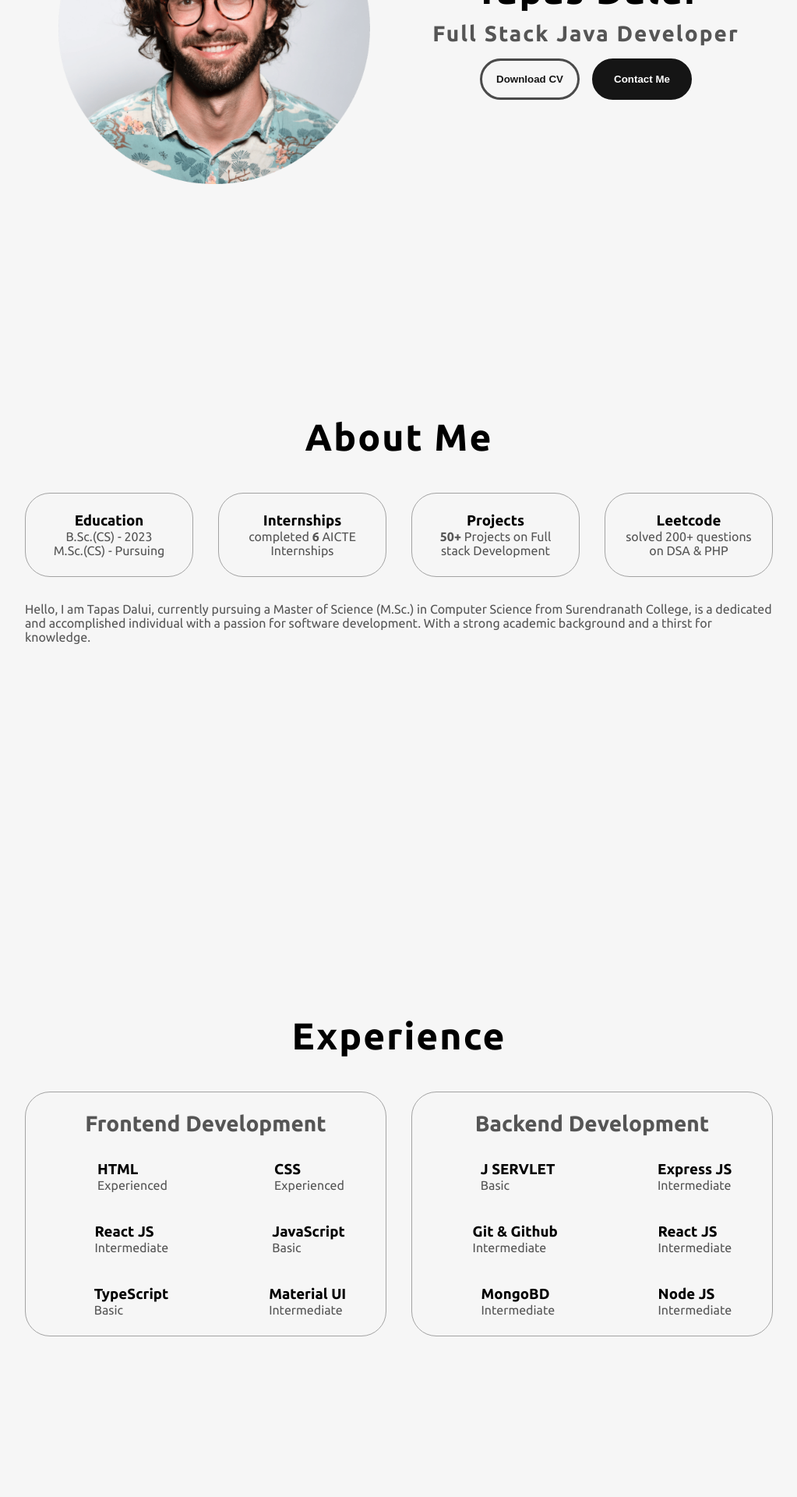
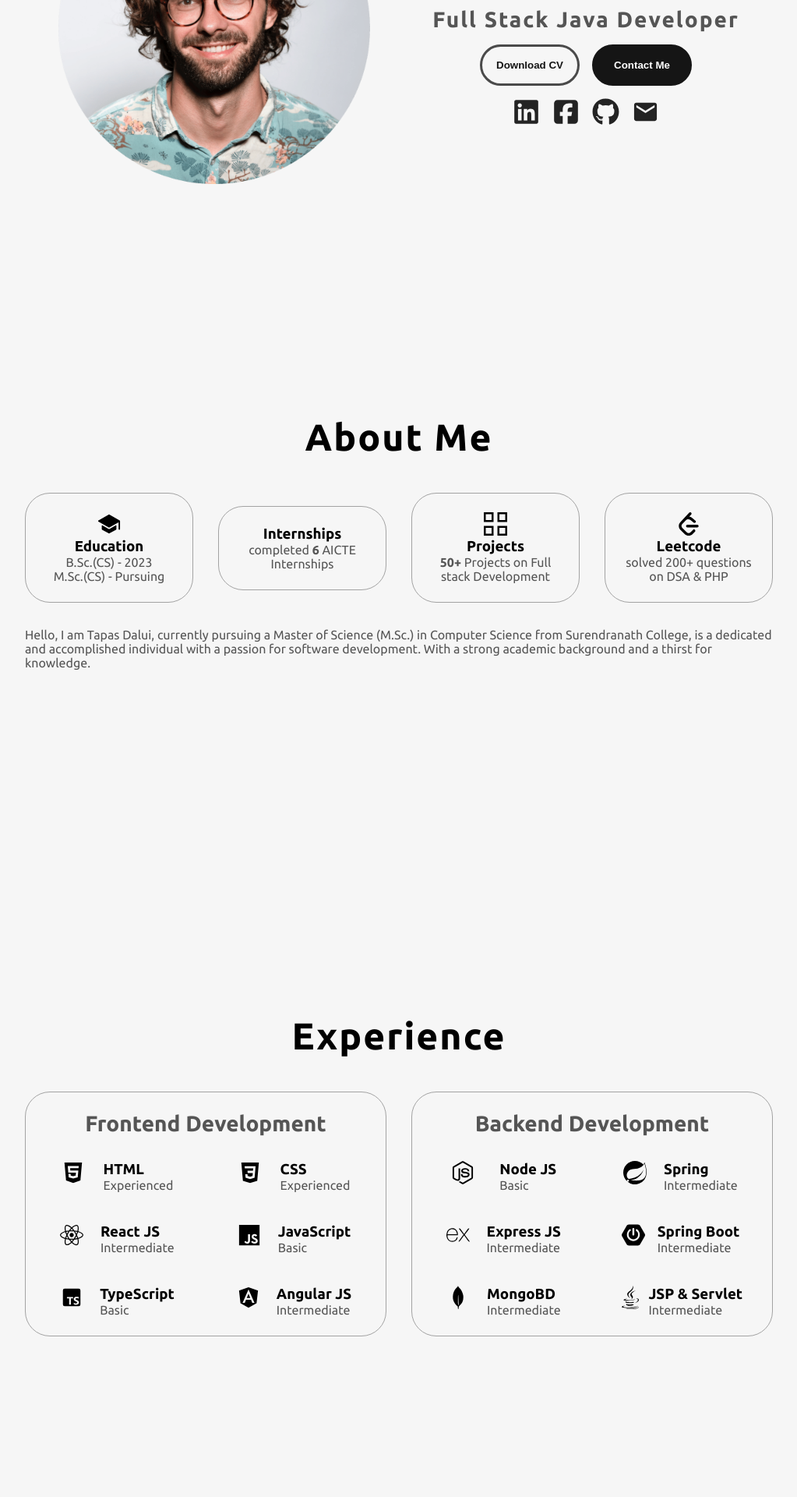
Before and after one commit to Tapas-Dalui/portfolio, a React (Vite) app: page / in a window 1280 px wide. Shown: the part 440-2360 px from the top of the page at 78% size, without its empty margins (128-1151 px from the left). Built offline with nearby package versions, Linux system fonts and the light colour scheme.

Commit message:
adding icons

```diff
--- a/src/components/About/About.css
+++ b/src/components/About/About.css
@@ -44,6 +44,9 @@
     border-color: rgb(163, 163, 163);
     text-align: center;
 }
+.details-container .icons{
+    font-size: 30px;
+}
 
 .section-container {
     gap: 4rem;
--- a/src/components/About/About.jsx
+++ b/src/components/About/About.jsx
@@ -1,5 +1,8 @@
 import React from 'react'
 import './About.css'
+import { IoSchool } from "react-icons/io5";
+import { GrProjects } from "react-icons/gr";
+import { SiLeetcode } from "react-icons/si";
 
 function About() {
     return (
@@ -13,7 +16,7 @@ function About() {
                         <div className="about-containers">
 
                             <div className="details-container">
-                                <i className="fa-solid fa-graduation-cap about-icon"></i>
+                            <IoSchool className='icons' />
                                 <h3>Education</h3>
                                 <p>B.Sc.(CS) - 2023<br />M.Sc.(CS) - Pursuing</p>
                             </div>
@@ -24,12 +27,12 @@ function About() {
                             </div>
 
                             <div className="details-container">
-                                <i className="fa-solid fa-diagram-project"></i>
+                            <GrProjects className='icons'/>
                                 <h3>Projects</h3>
                                 <p><b>50+ </b>Projects on Full stack Development</p>
                             </div>
                             <div className="details-container">
-                                <i className="fa-solid fa-circle-nodes"></i>
+                            <SiLeetcode className='icons'/>
                                 <h3>Leetcode</h3>
                                 <p>solved 200+ questions on DSA & PHP</p>
                             </div>
--- a/src/components/Contact/Contact.css
+++ b/src/components/Contact/Contact.css
@@ -26,12 +26,16 @@
     gap: 0.5rem;
     margin: 1rem;
 }
-
-.contact-info-container a {
-    margin: 10px;
+.contact-info-container .icons{
+    color: #232323;
+    font-size: 35px;
+    margin-right: 10px;
+    cursor: pointer;
 }
 
-.contact-info-container a i:hover {
+
+
+.contact-info-container .icons:hover {
     color: #7644da;
 }
 
--- a/src/components/Contact/Contact.jsx
+++ b/src/components/Contact/Contact.jsx
@@ -1,5 +1,10 @@
 import React from 'react'
 import './Contact.css'
+import { FaSquareFacebook } from "react-icons/fa6";
+import { FaLinkedin } from "react-icons/fa";
+import { MdEmail } from "react-icons/md";
+import { FaGithub } from "react-icons/fa6";
+
 
 function Contact() {
     return (
@@ -9,10 +14,10 @@ function Contact() {
                 <h1 className="title">Contact Me</h1>
                 <div className="contact-info-upper-container">
                     <div className="contact-info-container">
-                        <a href="mailto:tdalui865@gmail.com" target="_blank"><i className="fa-solid fa-envelope"></i></a>
-                        <a href="" target="_blank"><i className="fa-brands fa-facebook" ></i></a>
-                        <a href="" target="_blank"><i className="fa-brands fa-linkedin"></i></a>
-                        <a href="https://github.com/Tapas-Dalui" target="_blank"><i className="fa-brands fa-github"></i></a>
+                        <FaLinkedin className='icons' />
+                        <FaSquareFacebook className='icons' />
+                        <FaGithub className='icons' />
+                        <MdEmail className='icons' />
                     </div>
                 </div>
             </section>
--- a/src/components/Experiences/Experiences.css
+++ b/src/components/Experiences/Experiences.css
@@ -32,6 +32,10 @@ article {
     cursor: pointer;
 }
 
-article:hover {
+article:hover h3{
     color: #7644da;
 }
+
+article .icons{
+    font-size: 35px;
+}
--- a/src/components/Experiences/Experiences.jsx
+++ b/src/components/Experiences/Experiences.jsx
@@ -1,5 +1,17 @@
 import React from 'react'
 import './Experiences.css'
+import { FaHtml5 } from "react-icons/fa6";
+import { IoLogoCss3 } from "react-icons/io";
+import { FaReact } from "react-icons/fa6";
+import { IoLogoJavascript } from "react-icons/io5";
+import { BiLogoTypescript } from "react-icons/bi";
+import { FaAngular } from "react-icons/fa6";
+import { FaNodeJs } from "react-icons/fa6";
+import { SiSpring } from "react-icons/si";
+import { SiExpress } from "react-icons/si";
+import { SiMongodb } from "react-icons/si";
+import { SiSpringboot } from "react-icons/si";
+import { FaJava } from "react-icons/fa6";
 
 function Experiences() {
     return (
@@ -13,44 +25,45 @@ function Experiences() {
                             <h2 className="experience-sub-title">Frontend Development</h2>
                             <div className="article-container">
                                 <article>
-                                    <i className="fa-brands fa-html5"></i>
+                                    <FaHtml5 className='icons' />
                                     <div>
                                         <h3>HTML</h3>
                                         <p>Experienced</p>
                                     </div>
                                 </article>
                                 <article>
-                                    <i className="fa-brands fa-css3-alt"></i>
+
+                                    <IoLogoCss3 className='icons' />
                                     <div>
                                         <h3>CSS</h3>
                                         <p>Experienced</p>
                                     </div>
                                 </article>
                                 <article>
-                                    <i className="fa-brands fa-react"></i>
+                                    <FaReact className='icons' />
                                     <div>
                                         <h3>React JS</h3>
                                         <p>Intermediate</p>
                                     </div>
                                 </article>
                                 <article>
-                                    <i className="fa-brands fa-square-js"></i>
+                                    <IoLogoJavascript className='icons' />
                                     <div>
                                         <h3>JavaScript</h3>
                                         <p>Basic</p>
                                     </div>
                                 </article>
                                 <article>
-                                    <i className="fa-solid fa-check tick"></i>
+                                    <BiLogoTypescript className='icons' />
                                     <div>
                                         <h3>TypeScript</h3>
                                         <p>Basic</p>
                                     </div>
                                 </article>
                                 <article>
-                                    <i className="fa-solid fa-m"></i>
+                                    <FaAngular className='icons' />
                                     <div>
-                                        <h3>Material UI</h3>
+                                        <h3>Angular JS</h3>
                                         <p>Intermediate</p>
                                     </div>
                                 </article>
@@ -60,44 +73,44 @@ function Experiences() {
                             <h2 className="experience-sub-title">Backend Development</h2>
                             <div className="article-container">
                                 <article>
-                                    <i className="fa-brands fa-java"></i>
+                                    <FaNodeJs className='icons' />
                                     <div>
-                                        <h3>J SERVLET</h3>
+                                        <h3>Node JS</h3>
                                         <p>Basic</p>
                                     </div>
                                 </article>
                                 <article>
-                                    <i className="fa-solid fa-check tick"></i>
+                                    <SiSpring className='icons' />
+                                    <div>
+                                        <h3>Spring</h3>
+                                        <p>Intermediate</p>
+                                    </div>
+                                </article>
+                                <article>
+                                    <SiExpress className='icons' />
                                     <div>
                                         <h3>Express JS</h3>
                                         <p>Intermediate</p>
                                     </div>
                                 </article>
                                 <article>
-                                    <i className="fa-brands fa-git-alt"></i>
+                                    <SiSpringboot className='icons' />
                                     <div>
-                                        <h3>Git & Github</h3>
+                                        <h3>Spring Boot</h3>
                                         <p>Intermediate</p>
                                     </div>
                                 </article>
                                 <article>
-                                    <i className="fa-brands fa-react"></i>
-                                    <div>
-                                        <h3>React JS</h3>
-                                        <p>Intermediate</p>
-                                    </div>
-                                </article>
-                                <article>
-                                    <i className="fa-solid fa-database"></i>
+                                    <SiMongodb className='icons' />
                                     <div>
                                         <h3>MongoBD</h3>
                                         <p>Intermediate</p>
                                     </div>
                                 </article>
                                 <article>
-                                    <i className="fa-brands fa-node-js"></i>
+                                    <FaJava className='icons' />
                                     <div>
-                                        <h3>Node JS</h3>
+                                        <h3>JSP & Servlet</h3>
                                         <p>Intermediate</p>
                                     </div>
                                 </article>
--- a/src/components/Hero/Hero.css
+++ b/src/components/Hero/Hero.css
@@ -4,7 +4,7 @@
     display: flex;
     justify-content: center;
     gap: 5rem;
-    height: 80vh;
+    height: 50vh;
 }
 
 .section__pic-container {
@@ -46,8 +46,12 @@
     margin-top: 1rem;
     gap: 1rem;
 }
-
-#socials-container a i:hover {
+#socials-container .icons{
+    color: #232323;
+    font-size: 35px;
+    cursor: pointer;
+}
+#socials-container .icons:hover{
     color: #7644da;
 }
 
--- a/src/components/Hero/Hero.jsx
+++ b/src/components/Hero/Hero.jsx
@@ -1,7 +1,10 @@
 import React from 'react'
-import {assets} from '../../assets/assets'
+import { assets } from '../../assets/assets'
 import './Hero.css'
-import { FontAwesomeIcon } from '@fortawesome/react-fontawesome'
+import { FaSquareFacebook } from "react-icons/fa6";
+import { FaLinkedin } from "react-icons/fa";
+import { MdEmail } from "react-icons/md";
+import { FaGithub } from "react-icons/fa6";
 
 function Hero() {
     return (
@@ -26,10 +29,11 @@ function Hero() {
                         </button>
                     </div>
                     <div id="socials-container">
-                        <a href="mailto:tdalui865@gmail.com" target="_blank"><i className="fa-solid fa-envelope"></i></a>
-                        <a href="" target="_blank"><i className="fa-brands fa-facebook"></i></a>
-                        <a href="www.linkedin.com/in/tapas-dalui" target="_blank"><FontAwesomeIcon icon="fa-brands fa-facebook" /></a>
-                        <a href="https://github.com/Tapas-Dalui" target="_blank"><i className="fa-brands fa-github"></i></a>
+                        <FaLinkedin className='icons' />
+                        <FaSquareFacebook className='icons' />
+                        <FaGithub className='icons' />
+                        <MdEmail className='icons' />
+
                     </div>
                 </div>
             </section>
```
